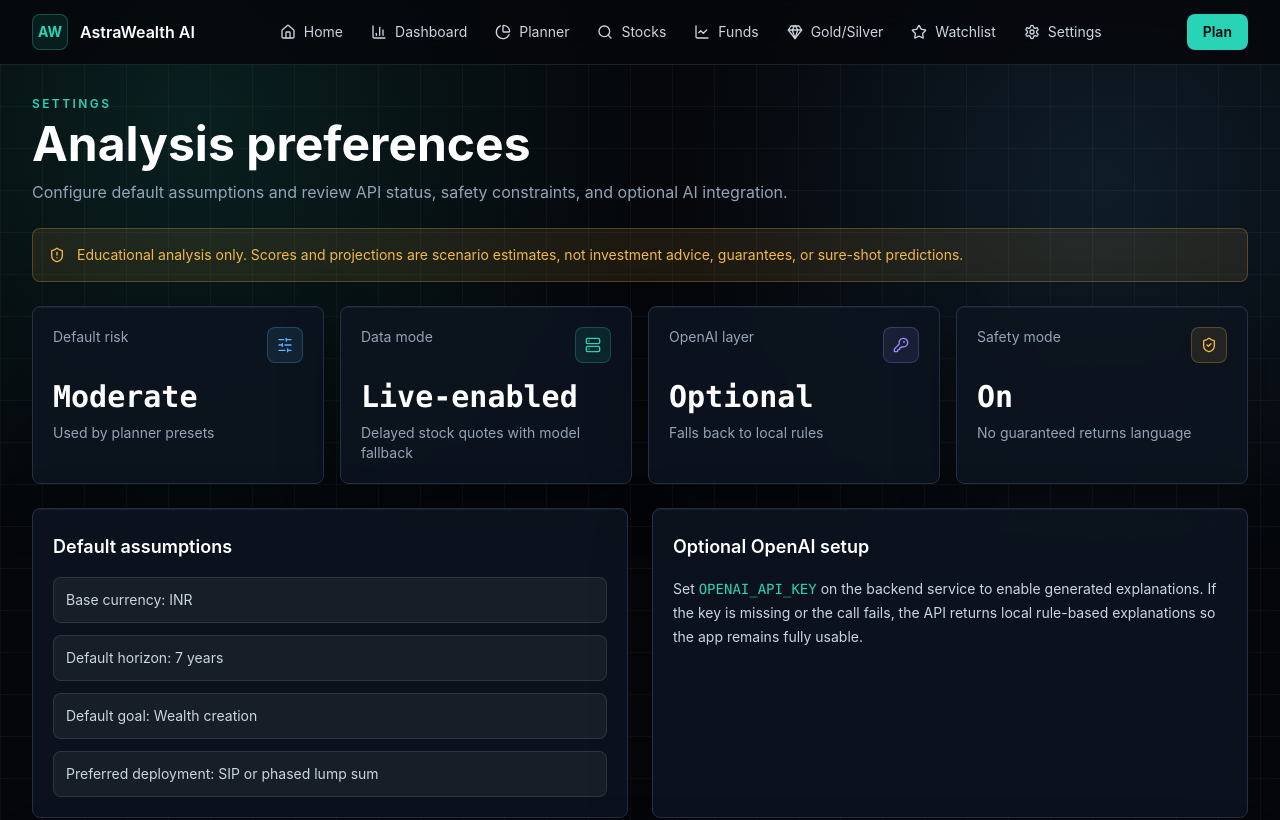
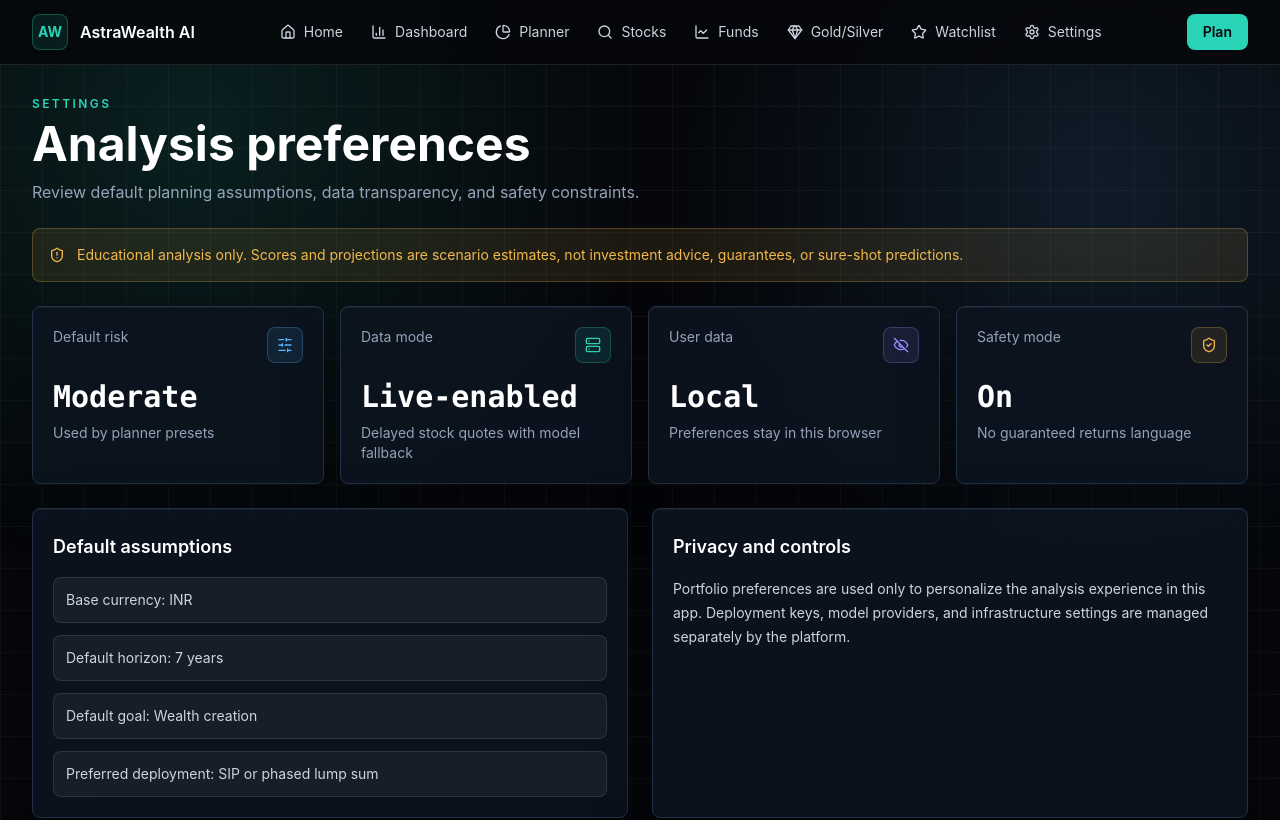
Before and after one commit to Rishant-tech/AstraWealth-AI, a Next.js app in the folder frontend/: page /settings in a window 1280 px wide. Shown: the top 820 px of the page. Built offline with nearby package versions, Linux system fonts and the light colour scheme.

Commit message:
Hide internal AI config from settings

```diff
--- a/frontend/app/settings/page.tsx
+++ b/frontend/app/settings/page.tsx
@@ -1,4 +1,4 @@
-import { KeyRound, Server, ShieldCheck, SlidersHorizontal } from "lucide-react";
+import { EyeOff, Server, ShieldCheck, SlidersHorizontal } from "lucide-react";
 import { Card } from "@/components/Card";
 import { DisclaimerBanner } from "@/components/DisclaimerBanner";
 import { MetricCard } from "@/components/MetricCard";
@@ -8,13 +8,13 @@ import { Shell } from "@/components/Shell";
 export default function SettingsPage() {
   return (
     <Shell>
-      <PageHeader eyebrow="Settings" title="Analysis preferences" description="Configure default assumptions and review API status, safety constraints, and optional AI integration." />
+      <PageHeader eyebrow="Settings" title="Analysis preferences" description="Review default planning assumptions, data transparency, and safety constraints." />
       <div className="space-y-6">
         <DisclaimerBanner />
         <div className="grid gap-4 sm:grid-cols-2 lg:grid-cols-4">
           <MetricCard label="Default risk" value="Moderate" delta="Used by planner presets" icon={SlidersHorizontal} tone="sky" />
           <MetricCard label="Data mode" value="Live-enabled" delta="Delayed stock quotes with model fallback" icon={Server} />
-          <MetricCard label="OpenAI layer" value="Optional" delta="Falls back to local rules" icon={KeyRound} tone="violet" />
+          <MetricCard label="User data" value="Local" delta="Preferences stay in this browser" icon={EyeOff} tone="violet" />
           <MetricCard label="Safety mode" value="On" delta="No guaranteed returns language" icon={ShieldCheck} tone="amber" />
         </div>
         <div className="grid gap-6 lg:grid-cols-2">
@@ -25,9 +25,9 @@ export default function SettingsPage() {
               ))}
             </div>
           </Card>
-          <Card title="Optional OpenAI setup">
+          <Card title="Privacy and controls">
             <p className="text-sm leading-6 text-slate-300">
-              Set <span className="font-mono text-teal">OPENAI_API_KEY</span> on the backend service to enable generated explanations. If the key is missing or the call fails, the API returns local rule-based explanations so the app remains fully usable.
+              Portfolio preferences are used only to personalize the analysis experience in this app. Deployment keys, model providers, and infrastructure settings are managed separately by the platform.
             </p>
           </Card>
         </div>
```
